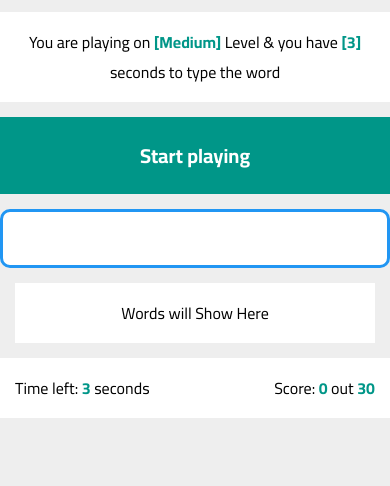
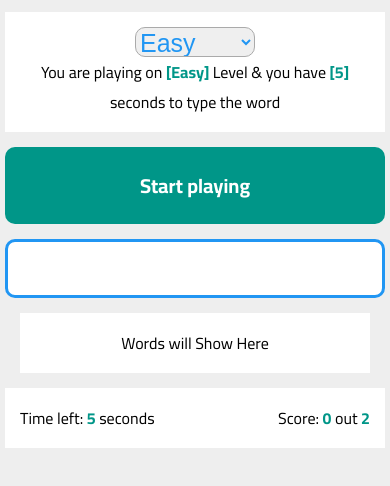
Before and after one commit to Abd-Elhadi/Speed-Test-Game, a plain HTML site: page index.html in a window 390 px wide. Shown: the part 90-576 px from the top of the page. Drawn offline with Linux system fonts and the light colour scheme.

Commit message:
responsive layout and level options

```diff
--- a/index.html
+++ b/index.html
@@ -17,6 +17,11 @@
         <div class="name">Typing Speed Test Game</div>
         <div class="container">
             <div class="message">
+                <select name="level" id="level">
+                    <option value="easy" selected>Easy</option>
+                    <option value="medium">Medium</option>
+                    <option value="hard">Hard</option>
+                </select>
                 You are playing on
                 <span class="level"></span>Level & you have <span class="seconds"></span>seconds to type the word
             </div>
--- a/main.css
+++ b/main.css
@@ -25,6 +25,12 @@ body {
     max-width: 900px;
 }
 
+@media (max-width: 767px) {
+    .container {
+        width: 380px;
+    }
+}
+
 .name {
     background-color: var(--main-color);
     color: #FFF;
@@ -39,6 +45,21 @@ body {
     padding: 15px;
     margin: 15px 0;
     text-align: center;
+}
+
+.message select {
+    display: block;
+    margin: auto;
+    width: 120px;
+    height: 30px;
+    font-size: 25px;
+    color: #2196F3;
+    border-radius: 10px;
+    border-color: #AAA;
+}
+
+.message select:first-child {
+
 }
 
 .message span {
@@ -62,7 +83,22 @@ body {
     color: #FFF;
     padding: 20px;
     cursor: pointer;
+    border-radius: 10px;
     transition: 0.3s;
+}
+
+.start.toggle-off {
+    display: none;
+}
+
+.start.toggle-on {
+    display: block;
+}
+
+@media (max-width: 767px) {
+    .start {
+        width: 100%;
+    }
 }
 
 .start:hover {
--- a/main.js
+++ b/main.js
@@ -1,35 +1,35 @@
 // array of words
 const words = [
     "Hello",
-    "Programming",
+    // "Programming",
     "Code",
-    "Javascript",
-    "Town",
-    "Country",
-    "Testing",
-    "Youtube",
-    "Linkedin",
-    "Twitter",
-    "Github",
-    "Leetcode",
-    "Internet",
-    "Python",
-    "Scala",
-    "Destructuring",
-    "Paradigm",
-    "Styling",
-    "Cascade",
-    "Documentation",
-    "Coding",
-    "Funny",
-    "Working",
-    "Dependencies",
-    "Task",
-    "Runner",
-    "Roles",
-    "Test",
-    "Rust",
-    "Playing"
+    // "Javascript",
+    // "Town",
+    // "Country",
+    // "Testing",
+    // "Youtube",
+    // "Linkedin",
+    // "Twitter",
+    // "Github",
+    // "Leetcode",
+    // "Internet",
+    // "Python",
+    // "Scala",
+    // "Destructuring",
+    // "Paradigm",
+    // "Styling",
+    // "Cascade",
+    // "Documentation",
+    // "Coding",
+    // "Funny",
+    // "Working",
+    // "Dependencies",
+    // "Task",
+    // "Runner",
+    // "Roles",
+    // "Test",
+    // "Rust",
+    // "Playing"
 ];
 
 // set the levels
@@ -38,10 +38,6 @@ const levels = {
     'Medium': 3,
     'Hard': 2,
 };
-
-// default level
-let defaultLevelName = 'Medium';
-let defaultLevelSeconds = levels[defaultLevelName];
 
 // get selectors
 let startButton = document.querySelector('.start');
@@ -54,6 +50,22 @@ let timeLeftSpan = document.querySelector('.time span');
 let scoreGot = document.querySelector('.score .got');
 let scoreTotal = document.querySelector('.score .total');
 let finishMessage = document.querySelector('.finish');
+let levelOption = document.querySelector('.message select');
+
+let defaultLevelName = 'Easy';
+let defaultLevelSeconds = levels[defaultLevelName];
+
+levelOption.addEventListener('change', e => {
+    let level = e.target.value;
+    // capitalize the first letter
+    level = level.charAt(0).toUpperCase() + level.slice(1);
+    defaultLevelName = level;
+    defaultLevelSeconds = levels[defaultLevelName];
+    // update level name and seconds
+    lelevelNameSpan.innerHTML = level;
+    secondsSpan.innerHTML = defaultLevelSeconds;
+    timeLeftSpan.innerHTML = defaultLevelSeconds;
+});
 
 // set level name, seconds and score
 lelevelNameSpan.innerHTML = defaultLevelName;
```
